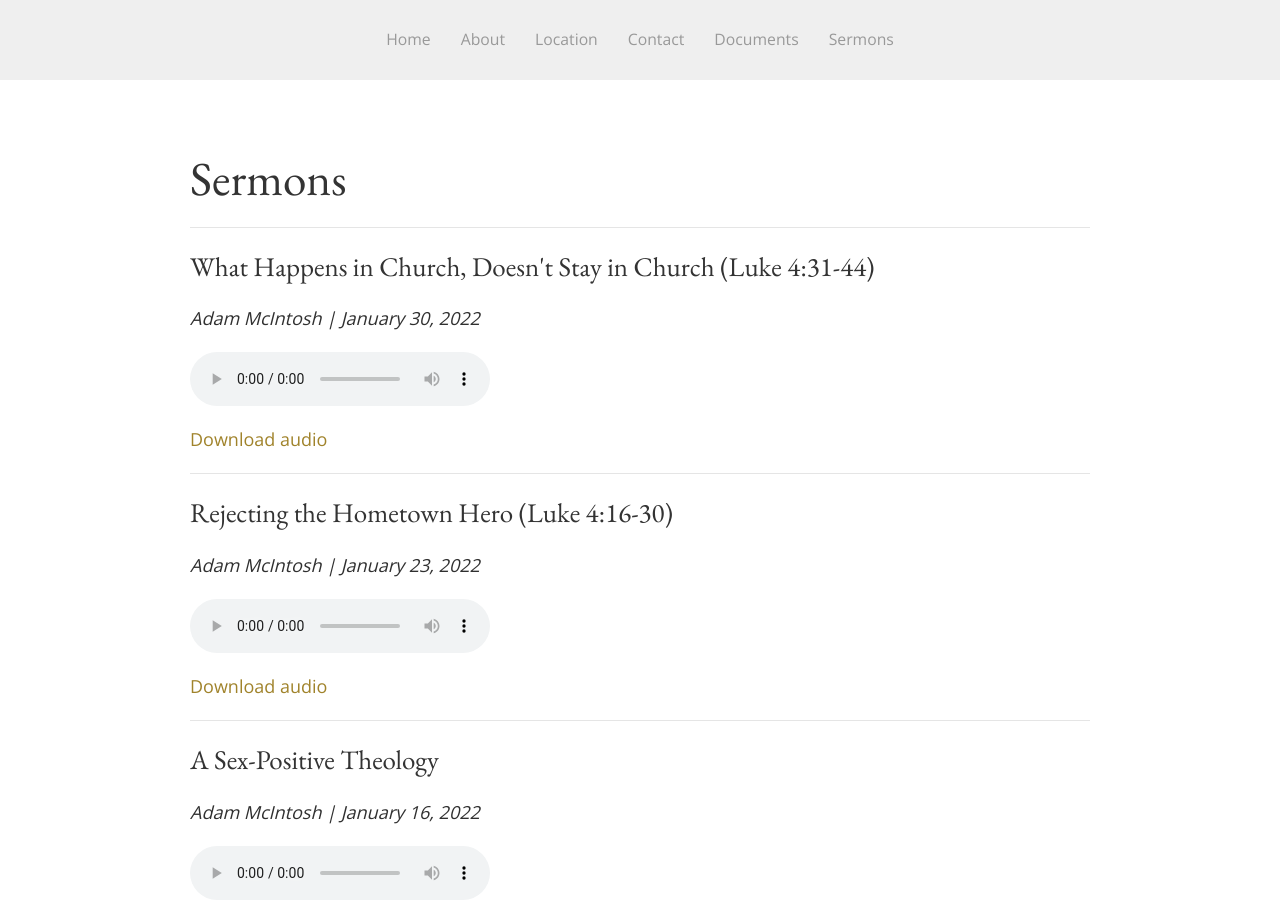
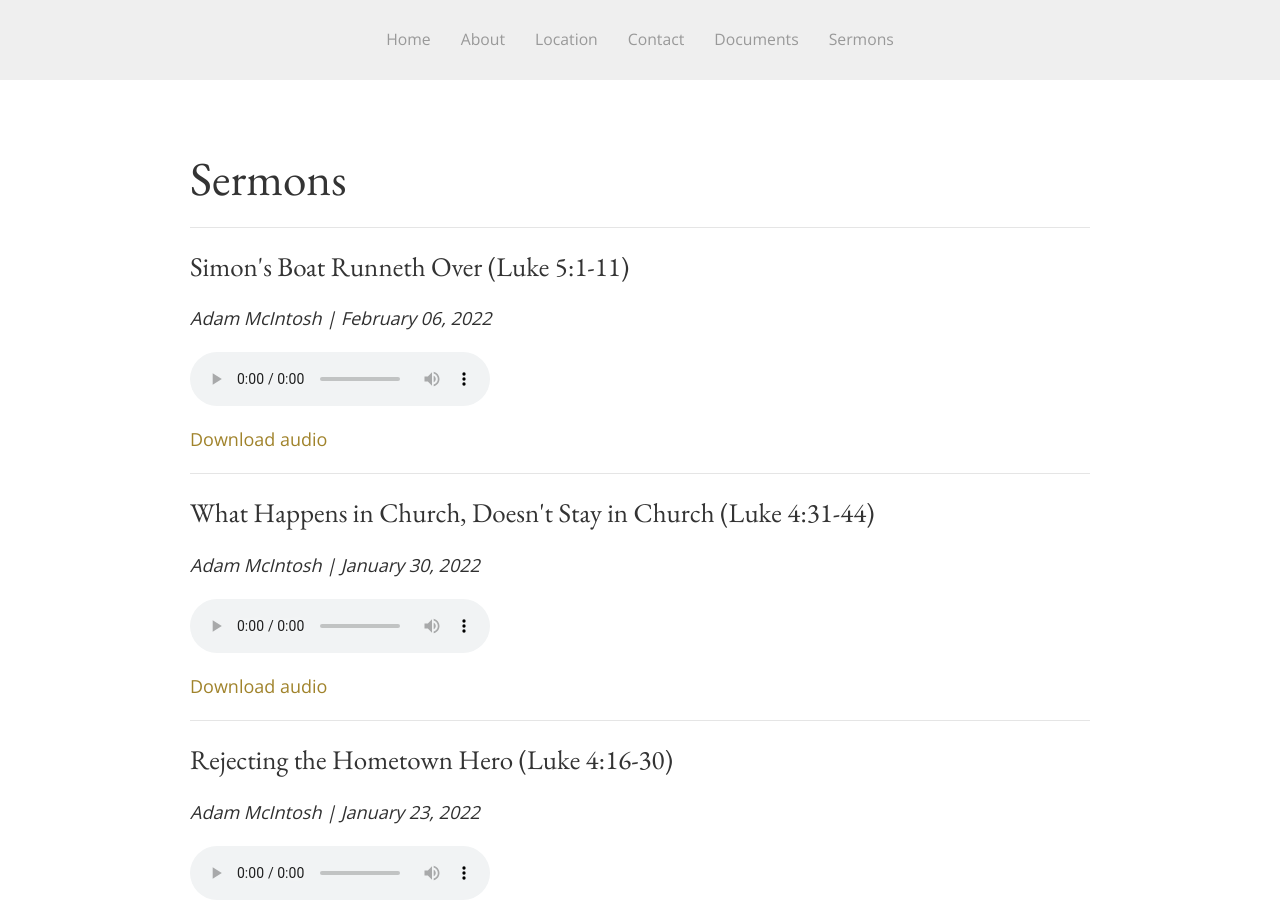
Before and after one commit to SaintDavidsChurch/website, a Jekyll site: the page built from sermons.html, in a window 1280 px wide and 900 px high. Built offline with Jekyll 4.4.1, drawn with Linux system fonts in a browser that asks for light colours.

Commit message:
Updated by InferCMS

```diff
--- a/_data/sermons.yml
+++ b/_data/sermons.yml
@@ -182,3 +182,7 @@
   date: '2022-01-30'
   preacher: Adam McIntosh
   audio_file: https://saintdavids.church/assets/sermons/2022/Adam-McIntosh_Jan30-2022_Luke4.31-44.mp3
+- title: Simon's Boat Runneth Over (Luke 5:1-11)
+  date: '2022-02-06'
+  preacher: Adam McIntosh
+  audio_file: https://saintdavids.church/assets/sermons/2022/February/Adam-McIntosh_Feb6-2022_Luke5.1-11.mp3
```
